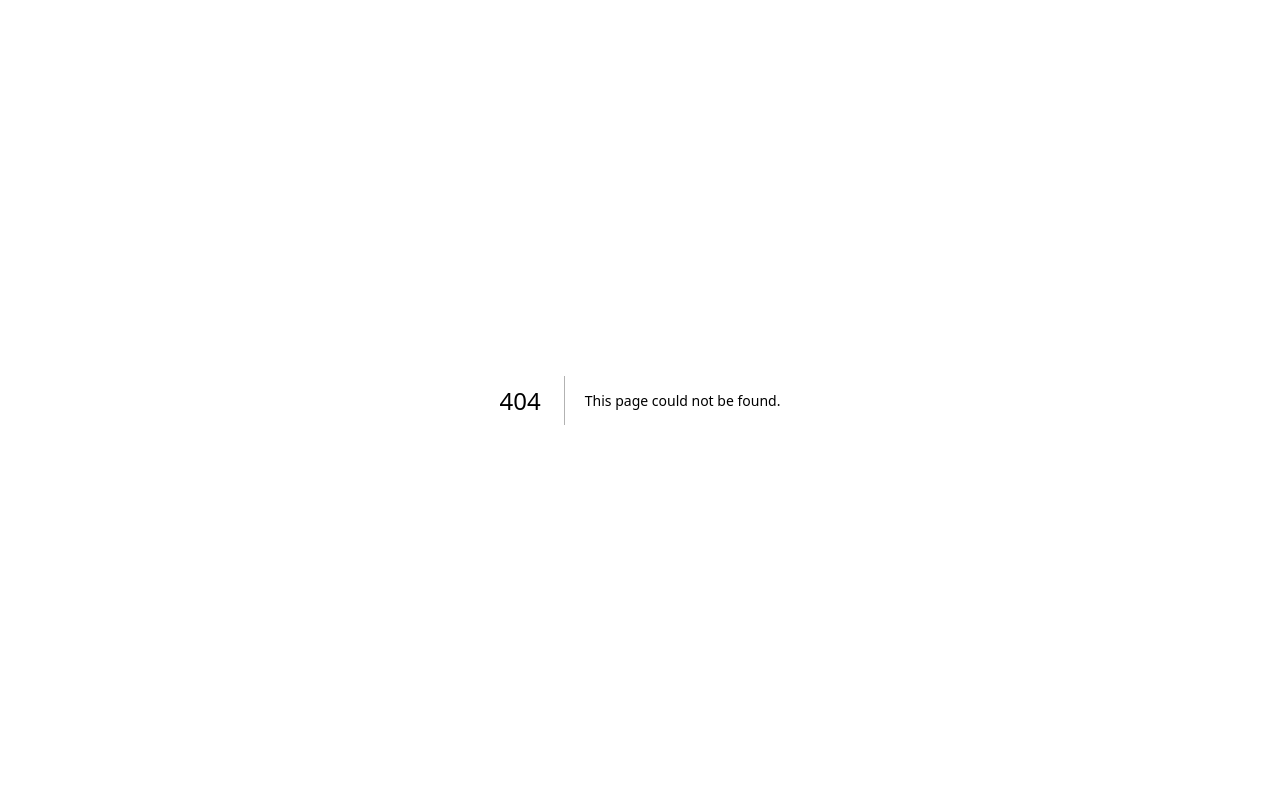
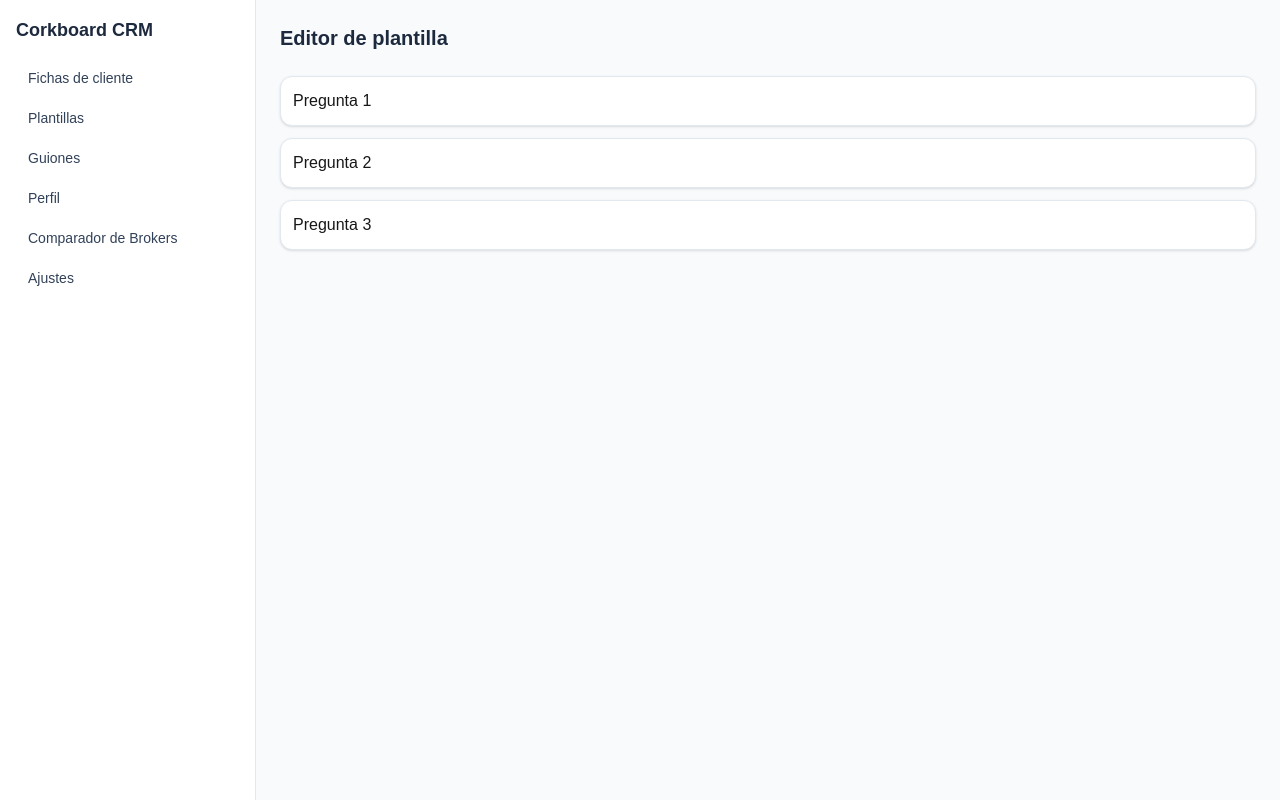
Before and after one commit to Juanherrera-123/corkboard-crm, a Next.js app: page /templates/editor in a window 1280 px wide. Before the commit this address had no page. Built offline with nearby package versions, Linux system fonts and the light colour scheme.

Commit message:
feat: enable drag-and-drop question ordering

```diff
--- a/app/home/page.tsx
+++ b/app/home/page.tsx
@@ -19,6 +19,14 @@ import { computeRecommendations } from '@/lib/recommendations';
 import { uid } from '@/lib/uid';
 import { fetchClient } from '@/lib/clients';
 import type { ClientRow } from '@/lib/clients';
+import { DndContext, DragEndEvent, closestCenter } from '@dnd-kit/core';
+import {
+  SortableContext,
+  arrayMove,
+  verticalListSortingStrategy,
+  useSortable,
+} from '@dnd-kit/sortable';
+import { CSS } from '@dnd-kit/utilities';
 
 type FieldType =
   | 'text'
@@ -194,6 +202,22 @@ const FieldCard = memo(function FieldCard({
   );
 });
 
+const SortableFieldCard = (
+  props: React.ComponentProps<typeof FieldCard>,
+) => {
+  const { field } = props;
+  const { attributes, listeners, setNodeRef, transform, transition } = useSortable({ id: field.id });
+  const style = {
+    transform: CSS.Transform.toString(transform),
+    transition,
+  };
+  return (
+    <div ref={setNodeRef} style={style} {...attributes} {...listeners}>
+      <FieldCard {...props} />
+    </div>
+  );
+};
+
 export default function HomePage({ searchParams }: { searchParams: { client?: string } }) {
   const router = useRouter();
   // Protección de ruta: esperamos conocer la sesión antes de renderizar el dashboard
@@ -236,6 +260,7 @@ export default function HomePage({ searchParams }: { searchParams: { client?: st
   const [zoom, setZoom] = useState(1);
 
   const [tplMenuOpen, setTplMenuOpen] = useState(false);
+  const [editLayout, setEditLayout] = useState(false);
   const [addFieldOpen, setAddFieldOpen] = useState(false);
   const [newLabel, setNewLabel] = useState('');
   const [newType, setNewType] = useState<FieldType>('text');
@@ -243,6 +268,23 @@ export default function HomePage({ searchParams }: { searchParams: { client?: st
   const [recsOpen, setRecsOpen] = useState(true);
 
   const unsub = useRef<(() => void) | null>(null);
+
+  const handleDragEnd = (event: DragEndEvent) => {
+    const { active, over } = event;
+    if (active.id !== over?.id) {
+      setTpl((prev) => {
+        if (!prev) return prev;
+        const oldIndex = prev.fields.findIndex((f) => f.id === active.id);
+        const newIndex = prev.fields.findIndex((f) => f.id === over?.id);
+        const newFields = arrayMove(prev.fields, oldIndex, newIndex).map((f, idx) => ({
+          ...f,
+          y: idx + 1,
+        }));
+        return { ...prev, fields: newFields };
+      });
+      setTplDirty(true);
+    }
+  };
 
   useEffect(() => {
     if (searchParams?.client) setClientId(searchParams.client);
@@ -534,6 +576,12 @@ export default function HomePage({ searchParams }: { searchParams: { client?: st
           >
             Agregar pregunta
           </button>
+          <button
+            className="px-3 py-1.5 rounded-xl border bg-white hover:bg-slate-50"
+            onClick={() => setEditLayout((o) => !o)}
+          >
+            {editLayout ? 'Terminar orden' : 'Editar orden'}
+          </button>
         </div>
       </div>
 
@@ -543,14 +591,37 @@ export default function HomePage({ searchParams }: { searchParams: { client?: st
           style={{ ...corkBg }}
         >
           <div
-            className="grid gap-3"
-            style={{
+            className={editLayout ? 'space-y-3' : 'grid gap-3'}
+            style={
+              editLayout
+                ? undefined
+                : {
                     gridTemplateColumns: `repeat(${gridCols}, minmax(0, 1fr))`,
                     transform: `scale(${zoom})`,
                     transformOrigin: 'top left',
-            }}
+                  }
+            }
+          >
+            {editLayout ? (
+              <DndContext collisionDetection={closestCenter} onDragEnd={handleDragEnd}>
+                <SortableContext
+                  items={tpl?.fields.map((f) => f.id) || []}
+                  strategy={verticalListSortingStrategy}
                 >
                   {tpl?.fields.map((f) => (
+                    <SortableFieldCard
+                      key={f.id}
+                      field={f}
+                      value={answers[f.id]}
+                      onChange={updateAnswer}
+                      notes={notes[f.id] || []}
+                      onAddNote={(id) => setNoteField(id)}
+                    />
+                  ))}
+                </SortableContext>
+              </DndContext>
+            ) : (
+              tpl?.fields.map((f) => (
                 <FieldCard
                   key={f.id}
                   field={f}
@@ -559,7 +630,8 @@ export default function HomePage({ searchParams }: { searchParams: { client?: st
                   notes={notes[f.id] || []}
                   onAddNote={(id) => setNoteField(id)}
                 />
-            ))}
+              ))
+            )}
           </div>
           <button
             onClick={() => setRecsOpen((o) => !o)}
--- /dev/null
+++ b/app/templates/editor/page.tsx
@@ -0,0 +1,69 @@
+'use client';
+import { useState } from 'react';
+import Sidebar from '@/components/Sidebar';
+import { DndContext, closestCenter, DragEndEvent } from '@dnd-kit/core';
+import {
+  SortableContext,
+  verticalListSortingStrategy,
+  arrayMove,
+  useSortable,
+} from '@dnd-kit/sortable';
+import { CSS } from '@dnd-kit/utilities';
+
+type Question = { id: string; text: string };
+
+function SortableQuestion({ question }: { question: Question }) {
+  const { attributes, listeners, setNodeRef, transform, transition } = useSortable({ id: question.id });
+  const style = {
+    transform: CSS.Transform.toString(transform),
+    transition,
+  };
+  return (
+    <div
+      ref={setNodeRef}
+      style={style}
+      {...attributes}
+      {...listeners}
+      className="p-3 rounded-xl border border-slate-200 bg-white shadow-sm"
+    >
+      {question.text}
+    </div>
+  );
+}
+
+export default function TemplateEditorPage() {
+  const [questions, setQuestions] = useState<Question[]>([
+    { id: '1', text: 'Pregunta 1' },
+    { id: '2', text: 'Pregunta 2' },
+    { id: '3', text: 'Pregunta 3' },
+  ]);
+
+  function handleDragEnd(event: DragEndEvent) {
+    const { active, over } = event;
+    if (active.id !== over?.id) {
+      setQuestions((items) => {
+        const oldIndex = items.findIndex((i) => i.id === active.id);
+        const newIndex = items.findIndex((i) => i.id === over?.id);
+        return arrayMove(items, oldIndex, newIndex);
+      });
+    }
+  }
+
+  return (
+    <div className="min-h-screen bg-slate-50 flex">
+      <Sidebar />
+      <main className="flex-1 p-6">
+        <h1 className="text-xl font-semibold text-slate-800">Editor de plantilla</h1>
+        <DndContext collisionDetection={closestCenter} onDragEnd={handleDragEnd}>
+          <SortableContext items={questions.map((q) => q.id)} strategy={verticalListSortingStrategy}>
+            <div className="mt-6 space-y-3">
+              {questions.map((q) => (
+                <SortableQuestion key={q.id} question={q} />
+              ))}
+            </div>
+          </SortableContext>
+        </DndContext>
+      </main>
+    </div>
+  );
+}
```
Lines whose indentation alone changed are shown as unchanged.
